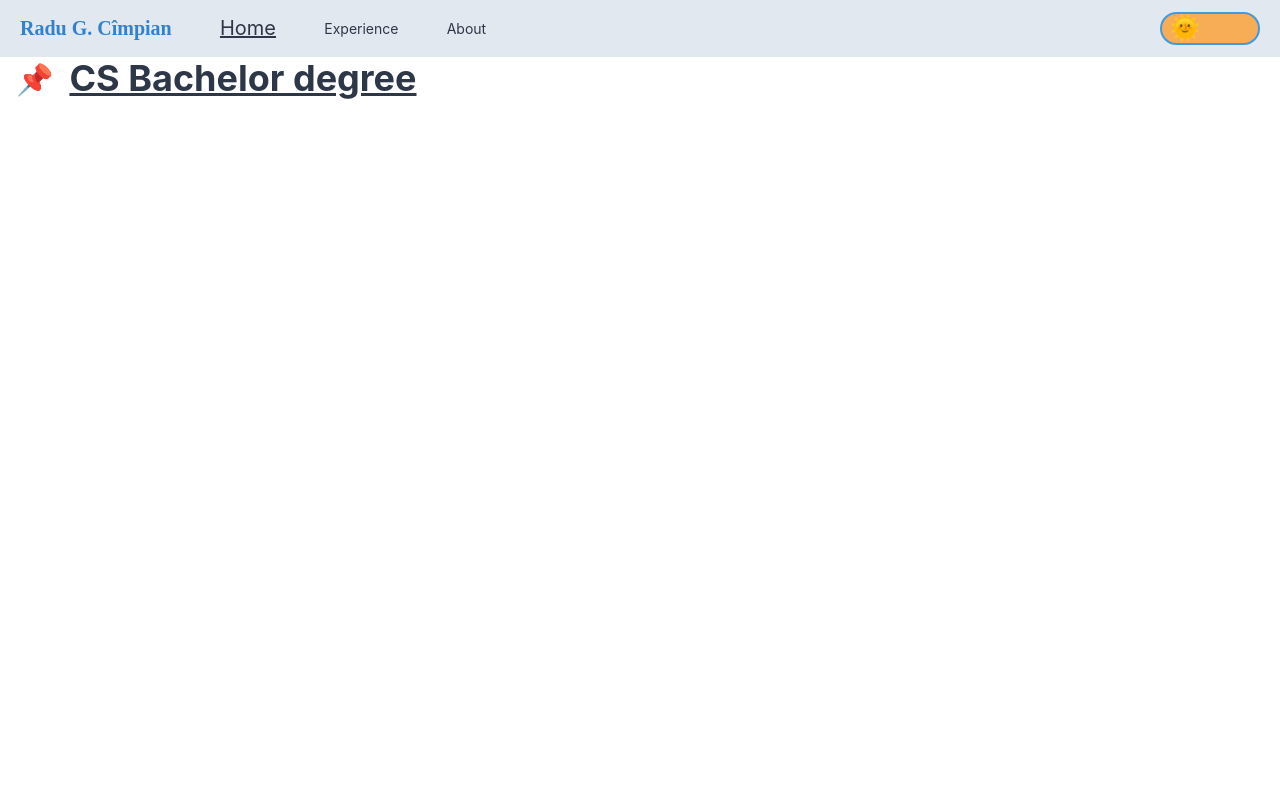
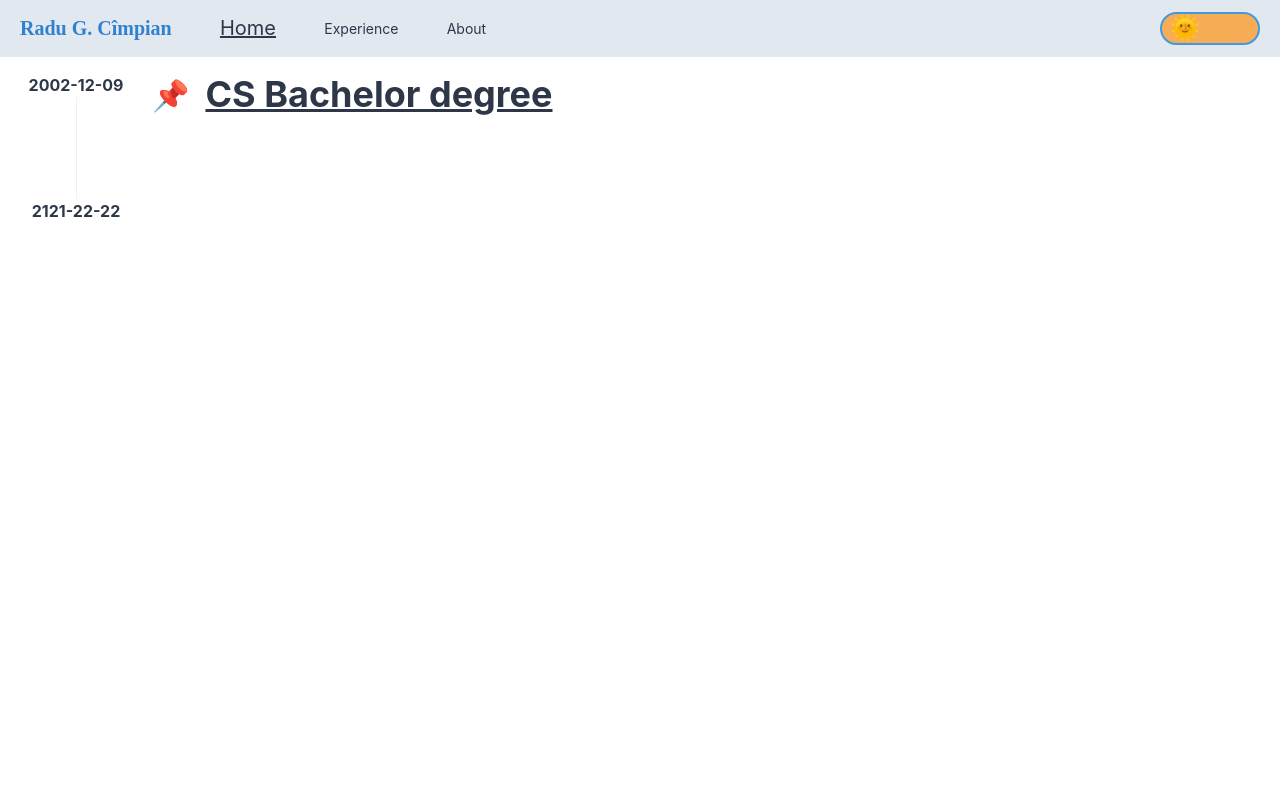
Before and after one commit to cimpianRadu/personal-website, a Next.js app: page /experience in a window 1280 px wide. Shown: the top 800 px of the page. Built offline with nearby package versions, Linux system fonts and the light colour scheme.

Commit message:
feat: add time interval compoenent

```diff
--- /dev/null
+++ b/components/TimeInterval/TimeInterval.js
@@ -0,0 +1,21 @@
+import { Flex, Text, Divider } from '@chakra-ui/react';
+
+export const TimeInterval = ({
+  start = '2002-12-09',
+  end = '2121-22-22',
+  dividerOrientation = 'vertical',
+}) => {
+  return (
+    <Flex
+      flexDirection="column"
+      justifyContent="center"
+      alignItems="center"
+      h="150px"
+      w="120px"
+    >
+      <Text as="b">{start}</Text>
+      <Divider orientation={dividerOrientation} />
+      <Text as="b">{end}</Text>
+    </Flex>
+  );
+};
--- a/components/index.js
+++ b/components/index.js
@@ -7,3 +7,4 @@ export * from './TechStack/TechStack';
 export * from './TechStackCard/TechStackCard';
 export * from './Carousel/Carousel';
 export * from './BulletItem/BulletItem';
+export * from './TimeInterval/TimeInterval';
--- a/pages/experience.js
+++ b/pages/experience.js
@@ -1,10 +1,13 @@
 import { Flex, Text } from '@chakra-ui/layout';
 import styles from '../styles/Home.module.css';
-import { BulletItem } from '../components';
+import { BulletItem, TimeInterval } from '../components';
 
 const Experience = () => (
-  <Flex className={styles.container} flex={1}>
-    <BulletItem title="CS Bachelor degree" />
+  <Flex padding="4">
+    <TimeInterval />
+    <Flex flexDirection="column" className={styles.container} flex={1}>
+      <BulletItem title="CS Bachelor degree" />
+    </Flex>
   </Flex>
 );
 
```
